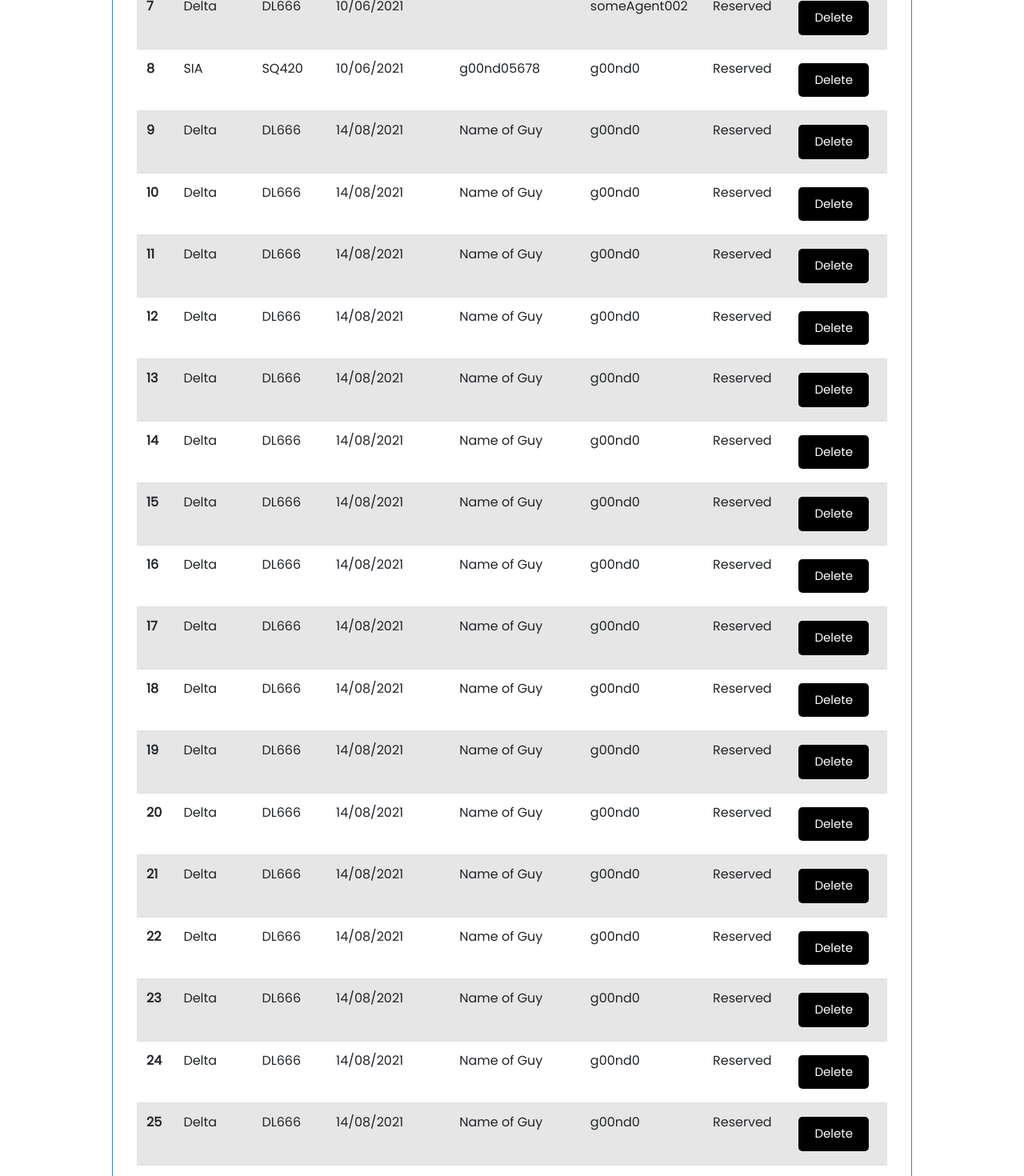
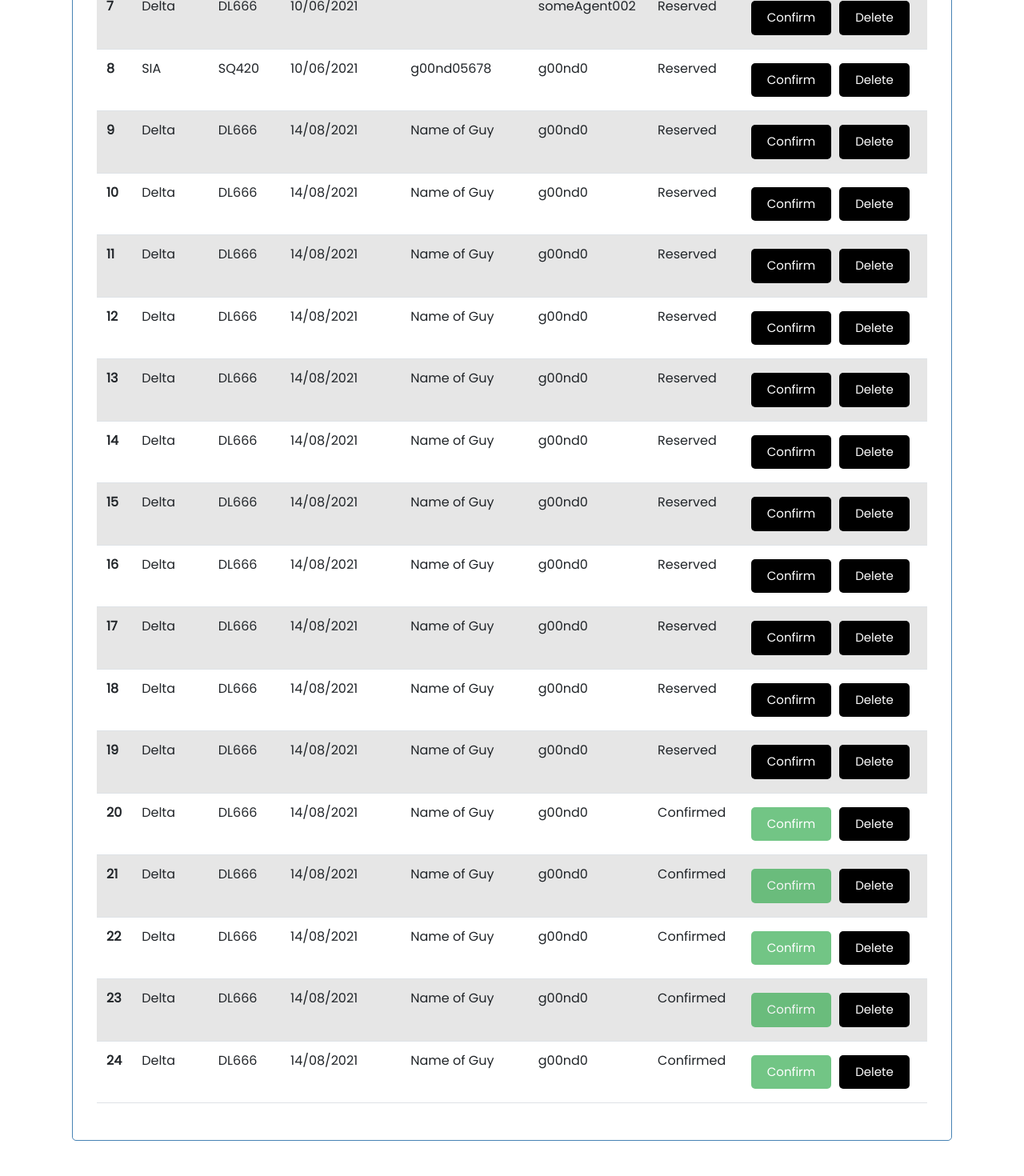
Before and after one commit to g00nd0/airlineBookingApp, an Angular app in the folder frontend/: page /bookings in a window 1280 px wide. Shown: the part 1020-2490 px from the top of the page at 80% size. Built offline with nearby package versions, Linux system fonts and the light colour scheme; data requests are answered from the project's data file.

Commit message:
Add booking confirmation

```diff
--- a/frontend/db.json
+++ b/frontend/db.json
@@ -281,8 +281,8 @@
       "callsign": "SA369",
       "dateOfFlight": "10/06/2021",
       "bookingAgent": "g00nd0",
-      "customerName": "someuser002",
-      "status": "Reserved"
+      "customerName": "someuser001",
+      "status": "Confirmed"
     },
     {
       "id": 6,
@@ -358,36 +358,6 @@
       "bookingAgent": "g00nd0",
       "customerName": "Name of Guy",
       "status": "Reserved",
-      "id": 16
-    },
-    {
-      "airline": "Delta",
-      "callsign": "DL666",
-      "dateOfFlight": "14/08/2021",
-      "flightId": 12,
-      "bookingAgent": "g00nd0",
-      "customerName": "Name of Guy",
-      "status": "Reserved",
-      "id": 17
-    },
-    {
-      "airline": "Delta",
-      "callsign": "DL666",
-      "dateOfFlight": "14/08/2021",
-      "flightId": 12,
-      "bookingAgent": "g00nd0",
-      "customerName": "Name of Guy",
-      "status": "Reserved",
-      "id": 18
-    },
-    {
-      "airline": "Delta",
-      "callsign": "DL666",
-      "dateOfFlight": "14/08/2021",
-      "flightId": 12,
-      "bookingAgent": "g00nd0",
-      "customerName": "Name of Guy",
-      "status": "Reserved",
       "id": 19
     },
     {
@@ -448,146 +418,6 @@
       "bookingAgent": "g00nd0",
       "customerName": "Name of Guy",
       "status": "Reserved",
-      "id": 25
-    },
-    {
-      "airline": "Delta",
-      "callsign": "DL666",
-      "dateOfFlight": "14/08/2021",
-      "flightId": 12,
-      "bookingAgent": "g00nd0",
-      "customerName": "Name of Guy",
-      "status": "Reserved",
-      "id": 26
-    },
-    {
-      "airline": "Delta",
-      "callsign": "DL666",
-      "dateOfFlight": "14/08/2021",
-      "flightId": 12,
-      "bookingAgent": "g00nd0",
-      "customerName": "Name of Guy",
-      "status": "Reserved",
-      "id": 27
-    },
-    {
-      "airline": "Delta",
-      "callsign": "DL666",
-      "dateOfFlight": "14/08/2021",
-      "flightId": 12,
-      "bookingAgent": "g00nd0",
-      "customerName": "Name of Guy",
-      "status": "Reserved",
-      "id": 28
-    },
-    {
-      "airline": "Delta",
-      "callsign": "DL666",
-      "dateOfFlight": "14/08/2021",
-      "flightId": 12,
-      "bookingAgent": "g00nd0",
-      "customerName": "Name of Guy",
-      "status": "Reserved",
-      "id": 29
-    },
-    {
-      "airline": "Delta",
-      "callsign": "DL666",
-      "dateOfFlight": "14/08/2021",
-      "flightId": 12,
-      "bookingAgent": "g00nd0",
-      "customerName": "Name of Guy",
-      "status": "Reserved",
-      "id": 30
-    },
-    {
-      "airline": "Delta",
-      "callsign": "DL666",
-      "dateOfFlight": "14/08/2021",
-      "flightId": 12,
-      "bookingAgent": "g00nd0",
-      "customerName": "Name of Guy",
-      "status": "Reserved",
-      "id": 31
-    },
-    {
-      "airline": "Delta",
-      "callsign": "DL666",
-      "dateOfFlight": "14/08/2021",
-      "flightId": 12,
-      "bookingAgent": "g00nd0",
-      "customerName": "Name of Guy",
-      "status": "Reserved",
-      "id": 32
-    },
-    {
-      "airline": "Delta",
-      "callsign": "DL666",
-      "dateOfFlight": "14/08/2021",
-      "flightId": 12,
-      "bookingAgent": "g00nd0",
-      "customerName": "Name of Guy",
-      "status": "Reserved",
-      "id": 33
-    },
-    {
-      "airline": "Delta",
-      "callsign": "DL666",
-      "dateOfFlight": "14/08/2021",
-      "flightId": 12,
-      "bookingAgent": "g00nd0",
-      "customerName": "Name of Guy",
-      "status": "Reserved",
-      "id": 34
-    },
-    {
-      "airline": "Delta",
-      "callsign": "DL666",
-      "dateOfFlight": "14/08/2021",
-      "flightId": 12,
-      "bookingAgent": "g00nd0",
-      "customerName": "Name of Guy",
-      "status": "Reserved",
-      "id": 35
-    },
-    {
-      "airline": "Delta",
-      "callsign": "DL666",
-      "dateOfFlight": "14/08/2021",
-      "flightId": 12,
-      "bookingAgent": "g00nd0",
-      "customerName": "Name of Guy",
-      "status": "Reserved",
-      "id": 36
-    },
-    {
-      "airline": "Delta",
-      "callsign": "DL666",
-      "dateOfFlight": "14/08/2021",
-      "flightId": 12,
-      "bookingAgent": "g00nd0",
-      "customerName": "Name of Guy",
-      "status": "Reserved",
-      "id": 37
-    },
-    {
-      "airline": "Delta",
-      "callsign": "DL666",
-      "dateOfFlight": "14/08/2021",
-      "flightId": 12,
-      "bookingAgent": "g00nd0",
-      "customerName": "Name of Guy",
-      "status": "Reserved",
-      "id": 38
-    },
-    {
-      "airline": "Delta",
-      "callsign": "DL666",
-      "dateOfFlight": "14/08/2021",
-      "flightId": 12,
-      "bookingAgent": "g00nd0",
-      "customerName": "Name of Guy",
-      "status": "Reserved",
       "id": 39
     },
     {
@@ -597,7 +427,7 @@
       "flightId": 12,
       "bookingAgent": "g00nd0",
       "customerName": "Name of Guy",
-      "status": "Reserved",
+      "status": "Confirmed",
       "id": 40
     },
     {
@@ -607,7 +437,7 @@
       "flightId": 12,
       "bookingAgent": "g00nd0",
       "customerName": "Name of Guy",
-      "status": "Reserved",
+      "status": "Confirmed",
       "id": 41
     },
     {
@@ -617,47 +447,7 @@
       "flightId": 12,
       "bookingAgent": "g00nd0",
       "customerName": "Name of Guy",
-      "status": "Reserved",
-      "id": 42
-    },
-    {
-      "airline": "Delta",
-      "callsign": "DL666",
-      "dateOfFlight": "14/08/2021",
-      "flightId": 12,
-      "bookingAgent": "g00nd0",
-      "customerName": "Name of Guy",
-      "status": "Reserved",
-      "id": 43
-    },
-    {
-      "airline": "Delta",
-      "callsign": "DL666",
-      "dateOfFlight": "14/08/2021",
-      "flightId": 12,
-      "bookingAgent": "g00nd0",
-      "customerName": "Name of Guy",
-      "status": "Reserved",
-      "id": 44
-    },
-    {
-      "airline": "Delta",
-      "callsign": "DL666",
-      "dateOfFlight": "14/08/2021",
-      "flightId": 12,
-      "bookingAgent": "g00nd0",
-      "customerName": "Name of Guy",
-      "status": "Reserved",
-      "id": 45
-    },
-    {
-      "airline": "Delta",
-      "callsign": "DL666",
-      "dateOfFlight": "14/08/2021",
-      "flightId": 12,
-      "bookingAgent": "g00nd0",
-      "customerName": "Name of Guy",
-      "status": "Reserved",
+      "status": "Confirmed",
       "id": 46
     },
     {
@@ -667,27 +457,7 @@
       "flightId": 12,
       "bookingAgent": "g00nd0",
       "customerName": "Name of Guy",
-      "status": "Reserved",
-      "id": 47
-    },
-    {
-      "airline": "Delta",
-      "callsign": "DL666",
-      "dateOfFlight": "14/08/2021",
-      "flightId": 12,
-      "bookingAgent": "g00nd0",
-      "customerName": "Name of Guy",
-      "status": "Reserved",
-      "id": 48
-    },
-    {
-      "airline": "Delta",
-      "callsign": "DL666",
-      "dateOfFlight": "14/08/2021",
-      "flightId": 12,
-      "bookingAgent": "g00nd0",
-      "customerName": "Name of Guy",
-      "status": "Reserved",
+      "status": "Confirmed",
       "id": 49
     },
     {
@@ -697,7 +467,7 @@
       "flightId": 12,
       "bookingAgent": "g00nd0",
       "customerName": "Name of Guy",
-      "status": "Reserved",
+      "status": "Confirmed",
       "id": 50
     }
   ],
@@ -795,7 +565,7 @@
       "airline": "Delta",
       "callsign": "DL666",
       "dateOfFlight": "14/08/2021",
-      "seatsAvailable": 54,
+      "seatsAvailable": 56,
       "seatsTotal": 100
     }
   ],
@@ -824,6 +594,11 @@
       "username": "lewis666",
       "status": true,
       "id": 8
+    },
+    {
+      "username": "g00nd0",
+      "status": true,
+      "id": 9
     }
   ]
 }
--- a/frontend/src/app/bookings/bookings.component.html
+++ b/frontend/src/app/bookings/bookings.component.html
@@ -53,7 +53,7 @@
       <th scope="col">Customer Name</th>
       <th scope="col">Booking Agent</th>
       <th scope="col">Status</th>
-      <th scope="col">Delete</th>
+      <th scope="col">Actions</th>
     </tr>
   </thead>
   <tbody>
@@ -77,14 +77,25 @@
       <td id="status{{ i }}">
         {{ booking.status }}
       </td>
-      <td id="delete{{ i }}">
-        <button
-          class="btn btn-danger"
-          id="deleteBooking{{ i }}"
-          (click)="deleteBooking(booking.id)"
+      <td id="actions{{ i }}">
+        <span
+          ><button
+            class="btn btn-success"
+            id="confirmBooking{{ i }}"
+            (click)="confirmBooking(booking.id)"
+            [disabled]="booking.status === 'Confirmed'"
+          >
+            Confirm
+          </button></span
+        ><span>
+          <button
+            class="btn btn-danger"
+            id="deleteBooking{{ i }}"
+            (click)="deleteBooking(booking.id)"
+          >
+            Delete
+          </button></span
         >
-          Delete
-        </button>
       </td>
     </tr>
   </tbody>
@@ -96,3 +107,10 @@
   (closed)="deleteMessage = ''"
   >{{ deleteMessage }}
 </ngb-alert>
+<ngb-alert
+  #selfClosingAlert
+  *ngIf="confirmMessage"
+  type="info"
+  (closed)="confirmMessage = ''"
+  >{{ confirmMessage }}
+</ngb-alert>
--- a/frontend/src/app/bookings/bookings.component.ts
+++ b/frontend/src/app/bookings/bookings.component.ts
@@ -27,6 +27,8 @@ export class BookingsComponent implements OnInit {
   failMessage = '';
   private _deleted = new Subject<string>();
   deleteMessage = '';
+  private _confirmed = new Subject<string>();
+  confirmMessage = '';
 
   @ViewChild('selfClosingAlert', { static: false }) selfClosingAlert!: NgbAlert;
 
@@ -52,6 +54,7 @@ export class BookingsComponent implements OnInit {
   ngOnInit(): void {
     this._failed.subscribe((message) => (this.failMessage = message));
     this._deleted.subscribe((message) => (this.deleteMessage = message));
+    this._confirmed.subscribe((message) => (this.confirmMessage = message));
     this._failed.pipe(debounceTime(3000)).subscribe(() => {
       if (this.selfClosingAlert) {
         this.selfClosingAlert.close();
@@ -59,6 +62,12 @@ export class BookingsComponent implements OnInit {
     });
 
     this._deleted.pipe(debounceTime(3000)).subscribe(() => {
+      if (this.selfClosingAlert) {
+        this.selfClosingAlert.close();
+      }
+    });
+
+    this._confirmed.pipe(debounceTime(3000)).subscribe(() => {
       if (this.selfClosingAlert) {
         this.selfClosingAlert.close();
       }
@@ -83,6 +92,10 @@ export class BookingsComponent implements OnInit {
   bookingDeleteMessage(message: string) {
     this._deleted.next(message);
   }
+
+  bookingConfirmedMessage(message: string) {
+    this._confirmed.next(message);
+  }
   resetFields(): void {
     this.selectedDate = '';
     this.selectedAirline = '';
@@ -93,7 +106,15 @@ export class BookingsComponent implements OnInit {
       this.bookingDeleteMessage('Booking Deleted');
       this.onSearchSubmit('all');
     });
-    console.log(id);
+    console.log('deleted');
+  }
+
+  confirmBooking(id: any): any {
+    this.bookingsService.confirmBooking(id).subscribe(() => {
+      this.bookingConfirmedMessage('Booking Confirmed');
+      this.onSearchSubmit('all');
+    });
+    console.log('confirmed');
   }
 
   onSearchSubmit(selectedAirline: string): void {
--- a/frontend/src/app/services/bookings.service.ts
+++ b/frontend/src/app/services/bookings.service.ts
@@ -114,4 +114,18 @@ export class BookingsService {
     });
     return this.http.delete<any>(`${this.apiUrl}/bookings/${id}`);
   }
+
+  confirmBooking(id: number): Observable<any> {
+    this.getOneBooking(id).subscribe((bookings) => {
+      let booking = bookings[0];
+      return this.http
+        .put<any>(
+          `${this.apiUrl}/bookings/${id}`,
+          { ...booking, status: 'Confirmed' },
+          httpOptions
+        )
+        .subscribe(() => {});
+    });
+    return this.http.get<any>(`${this.apiUrl}/bookings/${id}`);
+  }
 }
--- a/frontend/src/styles.css
+++ b/frontend/src/styles.css
@@ -13,7 +13,7 @@ body {
 }
 
 .container {
-  max-width: 1000px;
+  max-width: 1100px;
   margin: 30px auto;
   overflow: auto;
   min-height: 300px;
```
